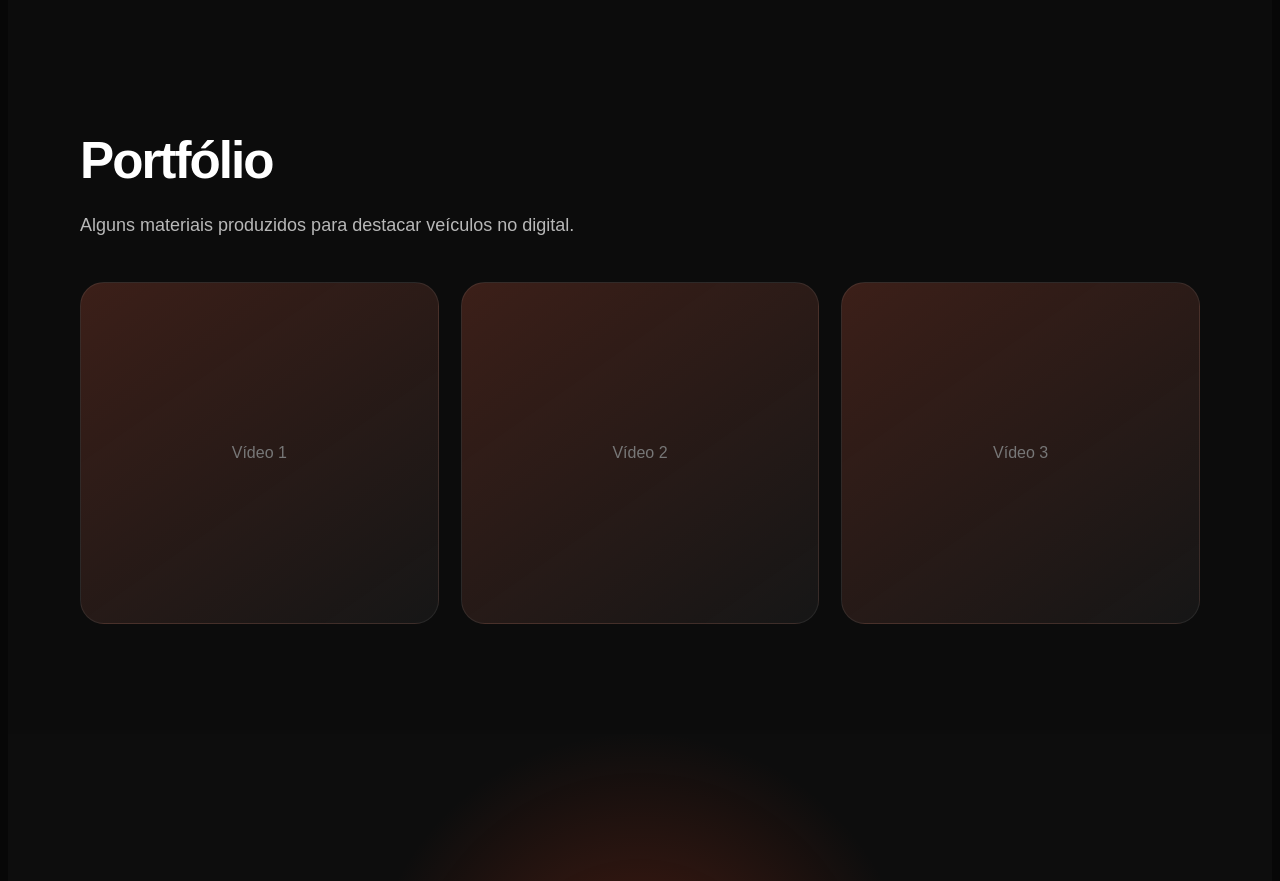
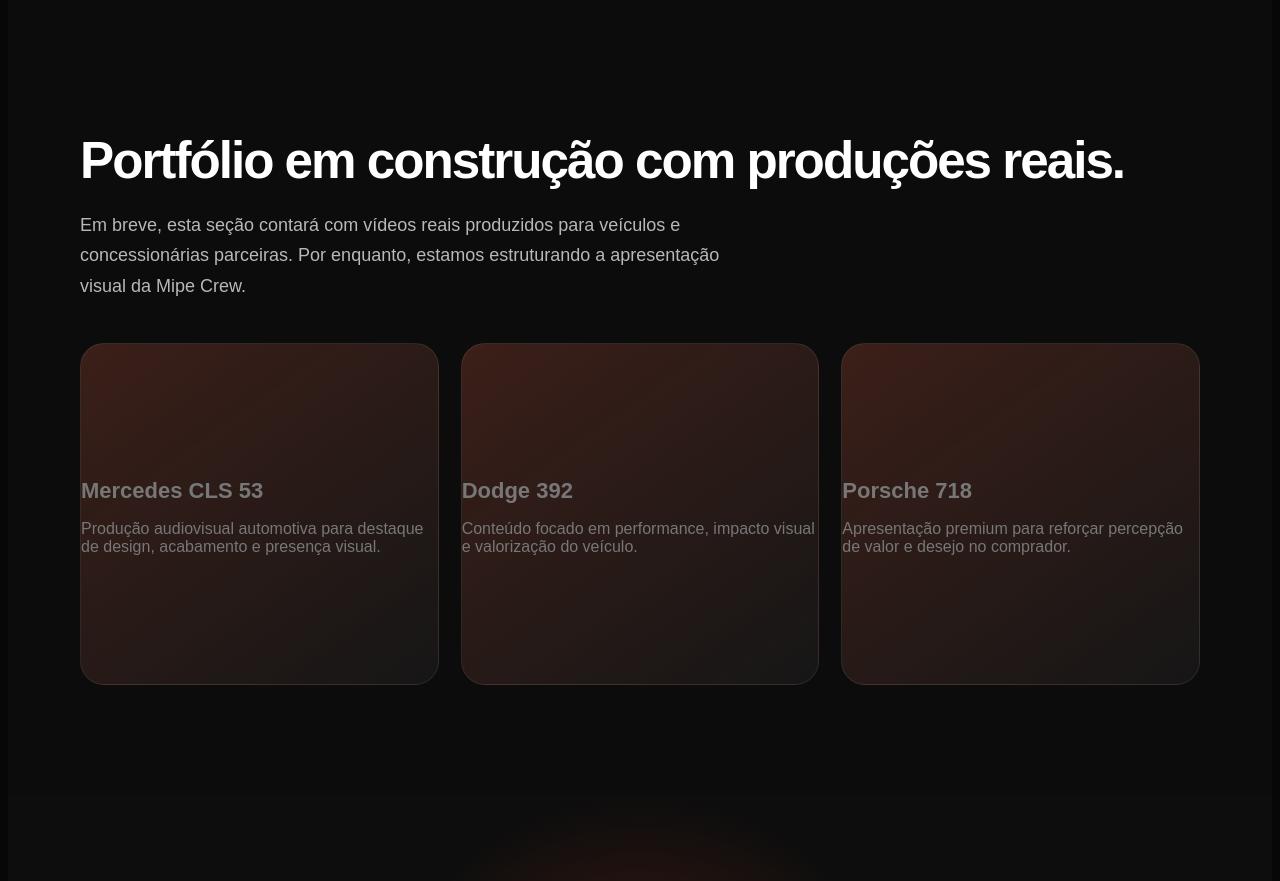
Before and after one commit to nicolas-ninov/Mipe-Crew, a React (Vite) app: page / in a window 1280 px wide. Shown: the part 2600-3481 px from the top of the page. Built offline with nearby package versions, Linux system fonts and the light colour scheme; the HTML template or start-up script is replaced by a standard one.

Commit message:
fix: remove dependência de vídeos locais

```diff
--- a/src/components/Portfolio.jsx
+++ b/src/components/Portfolio.jsx
@@ -1,17 +1,26 @@
+import { portfolioItems } from "../data/portifolio";
+
 function Portfolio() {
   return (
     <section className="section portfolio" id="portfolio">
       <div className="container">
-        <h2>Portfólio</h2>
+        <h2>Portfólio em construção com produções reais.</h2>
 
         <p className="section-text">
-          Alguns materiais produzidos para destacar veículos no digital.
+          Em breve, esta seção contará com vídeos reais produzidos para veículos
+          e concessionárias parceiras. Por enquanto, estamos estruturando a
+          apresentação visual da Mipe Crew.
         </p>
 
         <div className="video-grid">
-          <div className="video-card">Vídeo 1</div>
-          <div className="video-card">Vídeo 2</div>
-          <div className="video-card">Vídeo 3</div>
+          {portfolioItems.map((item) => (
+            <article className="video-card" key={item.title}>
+              <div>
+                <h3>{item.title}</h3>
+                <p>{item.description}</p>
+              </div>
+            </article>
+          ))}
         </div>
       </div>
     </section>
--- a/src/data/portifolio.js
+++ b/src/data/portifolio.js
@@ -0,0 +1,14 @@
+export const portfolioItems = [
+  {
+    title: "Mercedes CLS 53",
+    description: "Produção audiovisual automotiva para destaque de design, acabamento e presença visual.",
+  },
+  {
+    title: "Dodge 392",
+    description: "Conteúdo focado em performance, impacto visual e valorização do veículo.",
+  },
+  {
+    title: "Porsche 718",
+    description: "Apresentação premium para reforçar percepção de valor e desejo no comprador.",
+  },
+];
```
